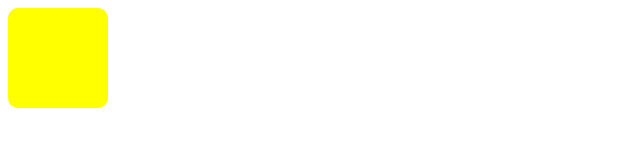
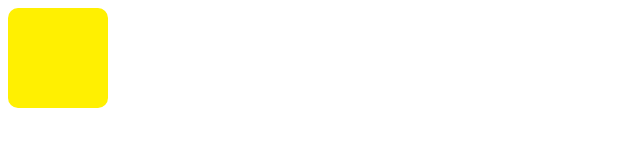
Before and after one commit to rorydownes/TestingGitIgnore, a plain HTML site: page pages/index.html in a window 1280 px wide. Shown: the whole page, without its empty margins (0-640 px from the left). Drawn offline with nearby package versions, Linux system fonts and the light colour scheme; files that its build step writes are made by us from their sources.

Commit message:
This is the perfect yellow!

```diff
--- a/scss/_colors.scss
+++ b/scss/_colors.scss
@@ -2,4 +2,4 @@
 $primaryButtonColor: blue;
 $secondaryButtonColor: purple;
 $linkClickedColor: red;
-$boxBackgroundColor: yellow;
+$boxBackgroundColor: #fff001;
```
